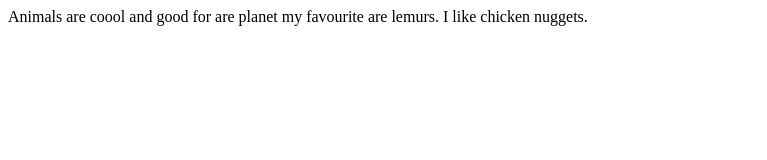
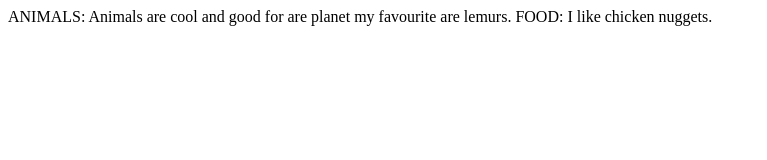
Before and after one commit to chicken-nugget-god/Animals, a plain HTML site: page index.html in a window 1280 px wide. Shown: the whole page, without its empty margins (0-767 px from the left). Drawn offline with Linux system fonts and the light colour scheme.

Commit message:
Update index.html

```diff
--- a/index.html
+++ b/index.html
@@ -2,11 +2,13 @@
 
 
 <body>
-Animals are coool and good for are planet
+ANIMALS:
+Animals are cool and good for are planet
 my favourite are lemurs.
 
 
 </body>
+FOOD:
 I like chicken nuggets.
 
 
```
